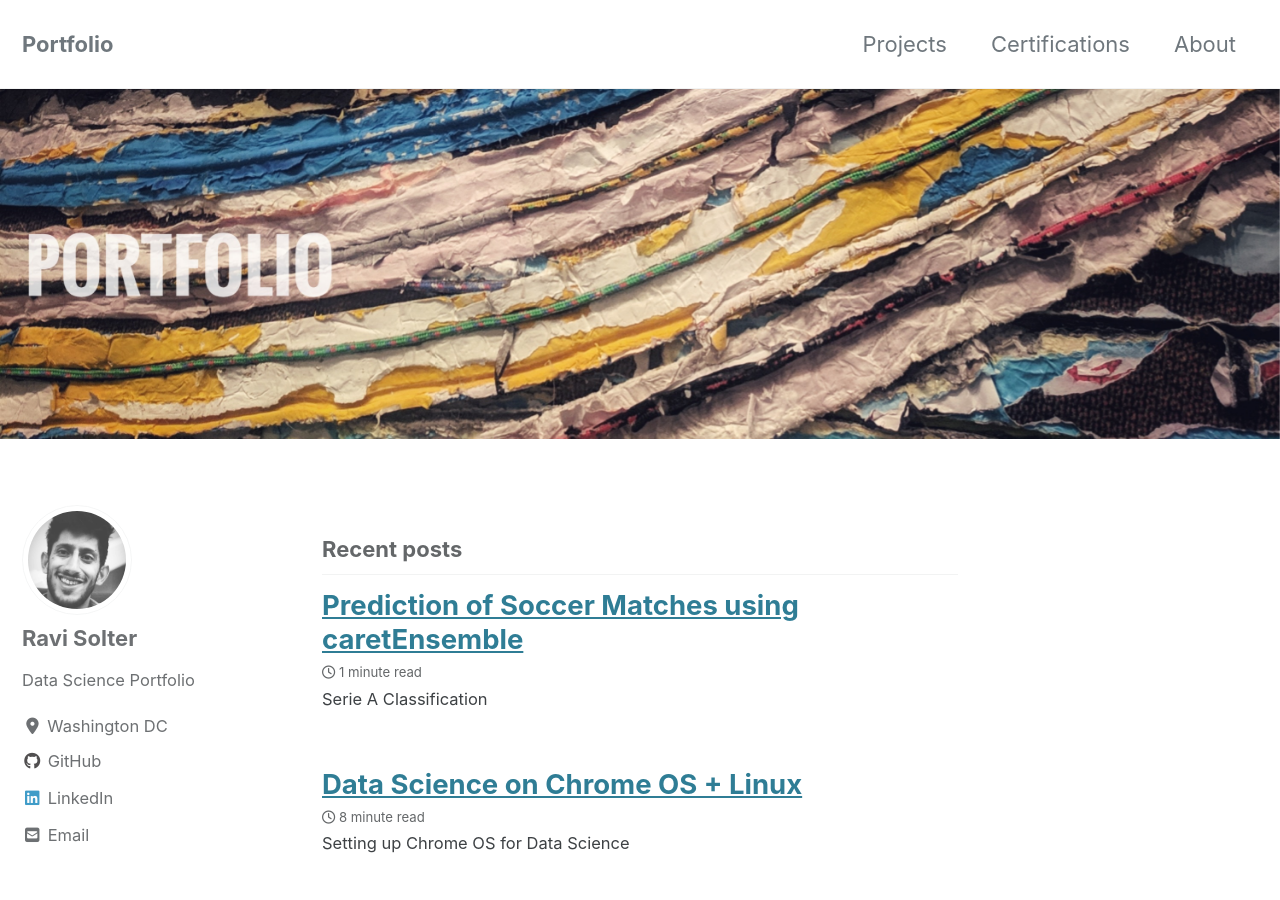
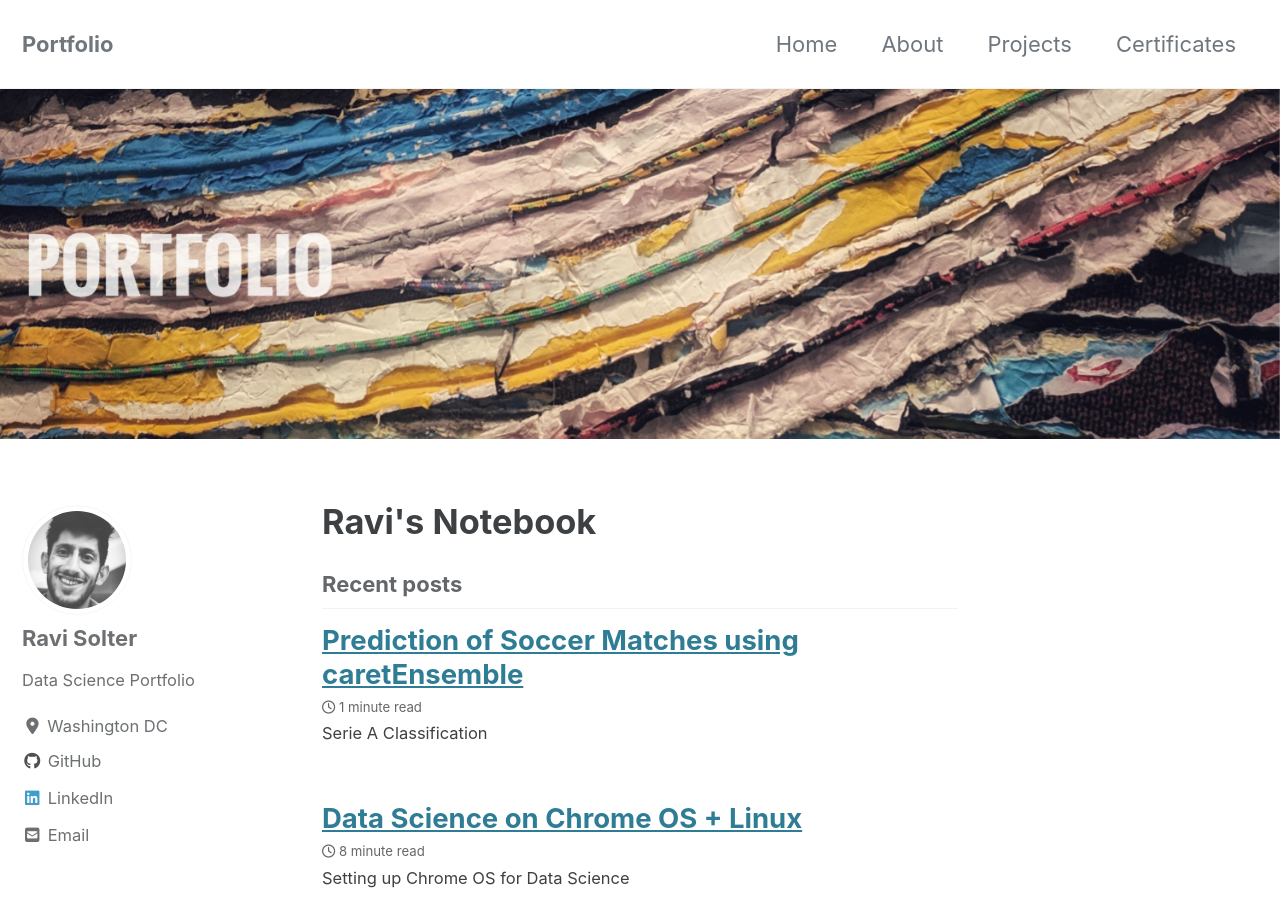
Before and after one commit to rsolter/rsolter.github.io, a Jekyll site: the page built from index.md, in a window 1280 px wide and 900 px high. Built offline with Jekyll 4.4.1, drawn with Linux system fonts in a browser that asks for light colours; cached includes are drawn as plain includes; nearby versions of some CDN libraries.

Commit message:
small commit

```diff
--- a/_data/navigation.yml
+++ b/_data/navigation.yml
@@ -1,10 +1,12 @@
 # main links
 main:
+   - title: "Home"
+     url: /index.html
+   - title: "About"
+     url: /about/
    - title: "Projects"
      url: /projects/
-   - title: "Certifications"
+   - title: "Certificates"
      url: /certs/
   # - title: "Sitemap"
   #   url: /sitemap/
-   - title: "About"
-     url: /about/
--- a/index.md
+++ b/index.md
@@ -1,4 +1,5 @@
 ---
+title: "Ravi's Notebook"
 layout: home
 author_profile: true
 header:
```
